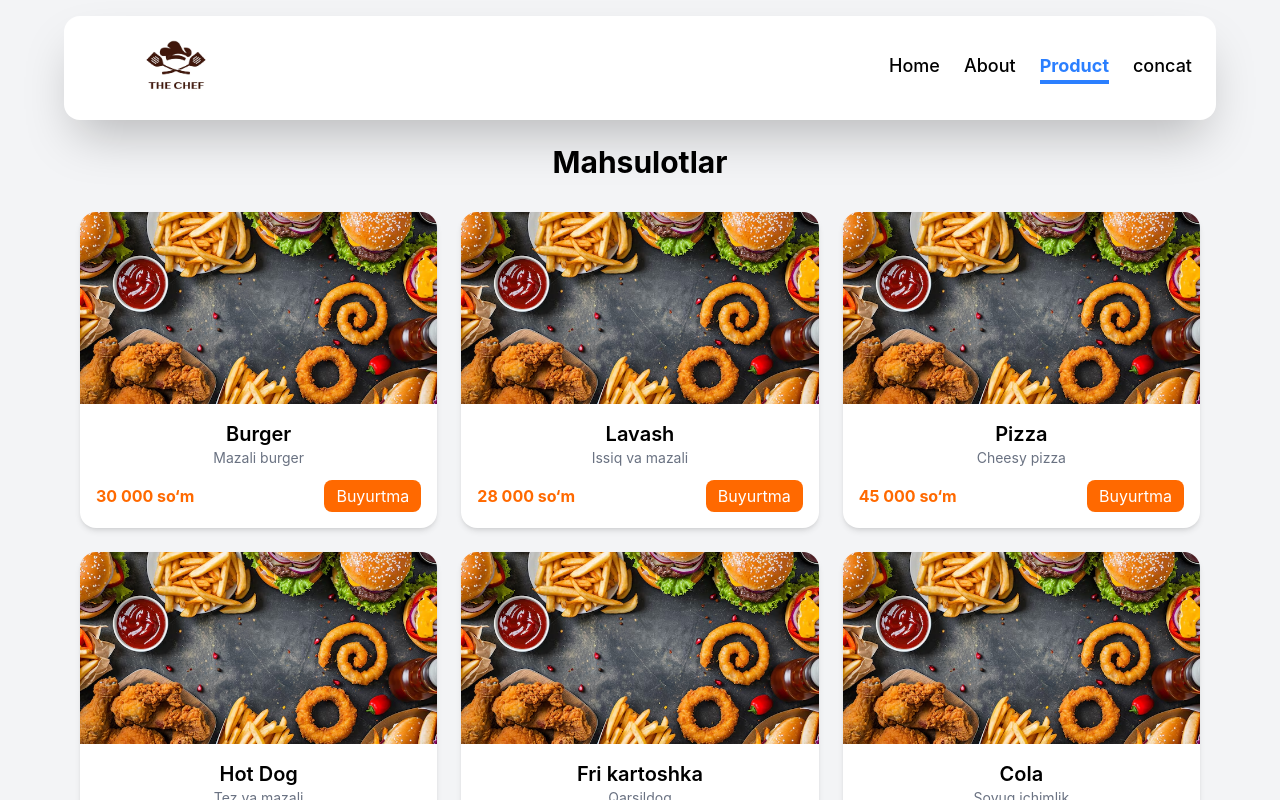
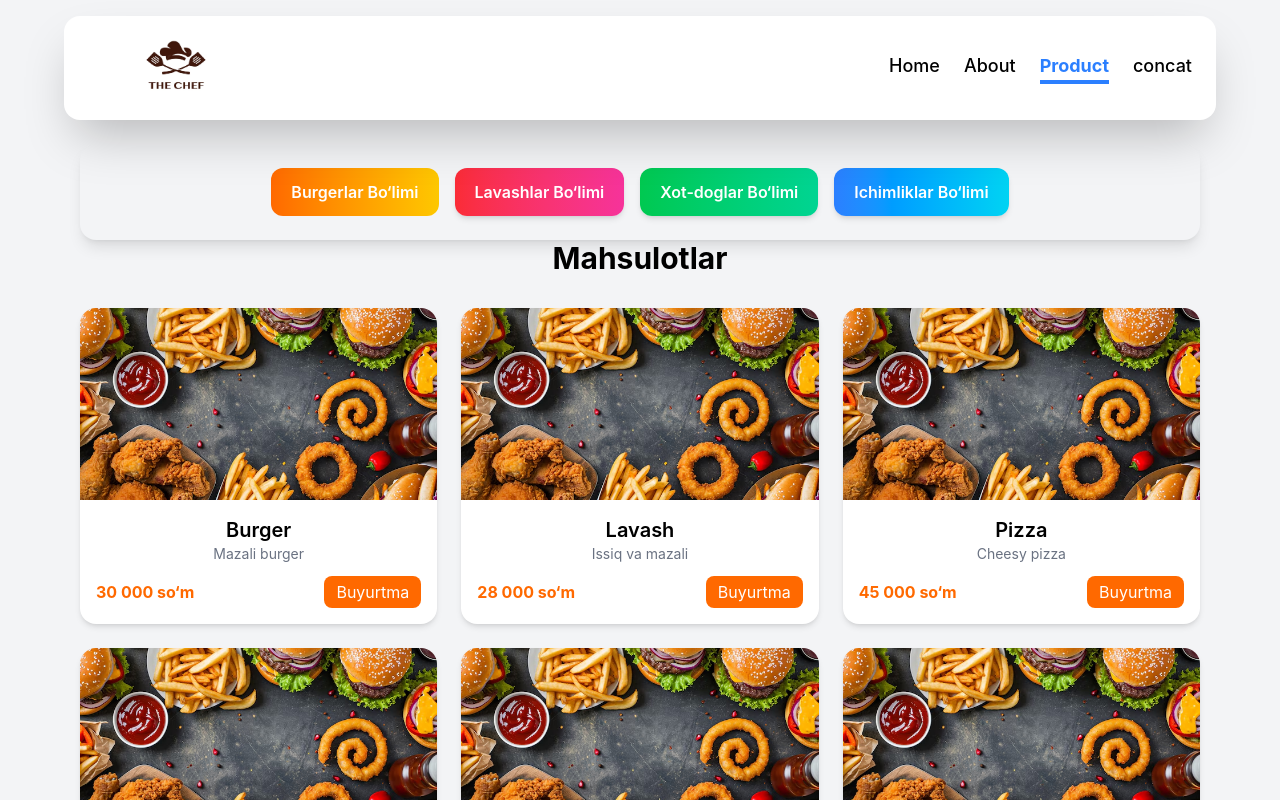
Before and after one commit to AslbekCyb3r/react-rounter, a React (Create React App) app: page /product in a window 1280 px wide. Shown: the top 800 px of the page. Built offline with nearby package versions, Linux system fonts and the light colour scheme.

Commit message:
bulimlar

```diff
--- /dev/null
+++ b/src/component/Bolimlar/Burgerlar.js
@@ -0,0 +1,9 @@
+import React from 'react'
+
+export default function Burgerlar() {
+  return (
+    <div>
+      <h1>burgerlar bulimi</h1>
+    </div>
+  )
+}
--- a/src/pages/home.js
+++ b/src/pages/home.js
@@ -3,14 +3,13 @@ import Header from '../component/Header'
 import Footer from '../component/Footer'
 import logo from '../component/image/image.png'
 import fasfut from '../component/image/imagee.png'
-
+import { NavLink } from 'react-router-dom'
 export default function Home() {
   return (
     <div className="flex flex-col min-h-screen">
 
       <Header active='/' />
 
-      {/* MAIN */}
       <main className="flex-grow">
 
         <div className="max-w-6xl mx-auto mt-12 bg-white shadow-xl rounded-2xl overflow-hidden flex flex-col md:flex-row">
@@ -22,19 +21,33 @@ export default function Home() {
             <h2 className="text-3xl font-bold mb-4">
               Mazali lahzalar shu yerdan boshlanadi! 🍔🍟
             </h2>
-            <p className="text-gray-600">
+            <p className="text-gray-600 mb-6">
               Yangi tayyorlangan burgerlarimiz bilan tanishing...
             </p>
+
+            {/* Button added */}
+            <button className="bg-orange-500 hover:bg-orange-600 text-white font-semibold py-3 px-6 rounded-lg transition duration-300 transform hover:scale-105 shadow-lg">
+              Buyurtma berish
+            </button>
           </div>
         </div>
 
         <div className="max-w-6xl mx-auto mt-12 bg-white shadow-xl rounded-2xl overflow-hidden flex flex-col md:flex-row">
 
-
           <div className="md:w-1/2 p-8 flex flex-col justify-center">
             <span className="text-3xl font-bold mb-4">Haqiqiy burger zavqi shu yerda! 🔥</span>
-            <h1>
-              Bir emas, bir nechta mazali tanlov! Shirali go‘shtli burgerlar, erib turgan pishloq va yangi sabzavotlar uyg‘unligi — har bir luqmada haqiqiy lazzatni his qilasiz. Yonida esa oltin rangda qarsildoq kartoshka fri va maxsus souslar — mukammal kombinatsiya!</h1>
+            <h1 className="text-gray-600 mb-6">
+              Bir emas, bir nechta mazali tanlov! Shirali go‘shtli burgerlar, erib turgan pishloq va yangi sabzavotlar uyg‘unligi — har bir luqmada haqiqiy lazzatni his qilasiz. Yonida esa oltin rangda qarsildoq kartoshka fri va maxsus souslar — mukammal kombinatsiya!
+            </h1>
+
+            <div className="flex gap-4">
+
+              <NavLink to="/product" className="bg-red-500 hover:bg-red-600 text-white font-semibold py-3 px-6 rounded-lg transition duration-300 transform hover:scale-105 shadow-lg inline-block">
+                Menyuni ko'rish
+              </NavLink>              <button className="bg-transparent border-2 border-orange-500 text-orange-500 hover:bg-orange-500 hover:text-white font-semibold py-3 px-6 rounded-lg transition duration-300">
+                Savatga qo'shish
+              </button>
+            </div>
           </div>
 
           <div className="md:w-1/2">
--- a/src/pages/produsk.js
+++ b/src/pages/produsk.js
@@ -2,6 +2,7 @@ import React from 'react'
 import Header from '../component/Header'
 import Footer from '../component/Footer'
 import burger from '../component/image/image.png'
+import Burgerlar from '../component/Bolimlar/Burgerlar'
 
 export default function Product() {
 
@@ -50,11 +51,35 @@ export default function Product() {
         }
     ]
 
+
+
     return (
         <div className="bg-gray-100 min-h-screen">
             <Header active='/product' />
 
             <div className="max-w-6xl mx-auto px-4 py-10">
+                <div class="flex flex-wrap gap-4 justify-center p-6 bg-gray-100 rounded-2xl shadow-lg">
+
+                    <button  class="px-5 py-3 bg-gradient-to-r from-orange-500 to-yellow-400 text-white font-semibold rounded-xl shadow-mdhover:scale-105 hover:shadow-xl transition duration-300">
+                        Burgerlar Bo‘limi
+                    </button>
+
+                    <button class="px-5 py-3 bg-gradient-to-r from-red-500 to-pink-500 text-white font-semibold rounded-xl shadow-md
+                 hover:scale-105 hover:shadow-xl transition duration-300">
+                        Lavashlar Bo‘limi
+                    </button>
+
+                    <button class="px-5 py-3 bg-gradient-to-r from-green-500 to-emerald-400 text-white font-semibold rounded-xl shadow-md
+                 hover:scale-105 hover:shadow-xl transition duration-300">
+                        Xot-doglar Bo‘limi
+                    </button>
+
+                    <button class="px-5 py-3 bg-gradient-to-r from-blue-500 to-cyan-400 text-white font-semibold rounded-xl shadow-md
+                 hover:scale-105 hover:shadow-xl transition duration-300">
+                        Ichimliklar Bo‘limi
+                    </button>
+
+                </div>
                 <h1 className="text-3xl font-bold text-center mb-8">
                     Mahsulotlar
                 </h1>
```
Also changed, not shown: src/component/Bolimlar/Ichimliklar.js (added), src/component/Bolimlar/Lavash.js (added), src/component/Bolimlar/Xodok.js (added).
